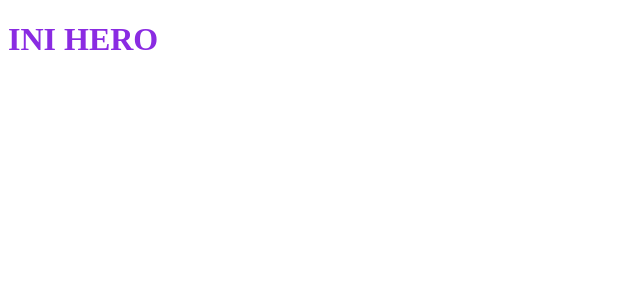
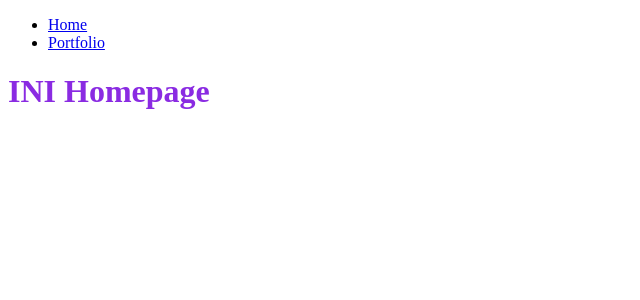
Before and after one commit to atmajayadw/Empathie-revamp, a React (Vite) app: page / in a window 1280 px wide. Shown: the top 300 px of the page, without its empty margins (0-640 px from the left). Built offline with nearby package versions, Linux system fonts and the light colour scheme.

Commit message:
Routing page

```diff
--- a/package.json
+++ b/package.json
@@ -27,6 +27,7 @@
     "eslint-plugin-react-hooks": "^5.0.0",
     "eslint-plugin-react-refresh": "^0.4.16",
     "globals": "^15.14.0",
+    "react-router-dom": "^7.1.5",
     "vite": "^6.0.5"
   }
 }
--- a/src/App.jsx
+++ b/src/App.jsx
@@ -1,13 +1,28 @@
+// import ReactDOM from "react-dom/client";
+import { BrowserRouter, Routes, Route } from "react-router-dom";
+import Navbar from "./pages/Navbar";
 import Home from './pages/Homepage'
 import Portfolio from './pages/Portfolio'
+import NoPage from "./pages/NoPage";
 
 function App() {
 
   return (
     <>
-      <Home/>
+      <BrowserRouter>
+        <Routes>
+            <Route path="/" element={<Navbar />}>
+            <Route index element={<Home />} />
+            <Route path="Portfolio" element={<Portfolio />} />
+            <Route path="*" element={<NoPage />} />
+          </Route>
+        </Routes>
+      </BrowserRouter>
     </>
   )
 }
 
 export default App
+
+// const root = ReactDOM.createRoot(document.getElementById('root'));
+// root.render(<App />);
--- a/src/pages/Homepage.jsx
+++ b/src/pages/Homepage.jsx
@@ -4,7 +4,10 @@
 
     return (
       <>
-        <Hero_Section/>
+        {/* <Hero_Section/> */}
+        <div>
+            <h1>INI Homepage</h1>
+        </div>
       </>
     )
   }
--- /dev/null
+++ b/src/pages/Navbar.jsx
@@ -0,0 +1,22 @@
+import { Outlet, Link } from "react-router-dom";
+
+const Navbar = () => {
+  return (
+    <>
+      <nav>
+        <ul>
+          <li>
+            <Link to="/">Home</Link>
+          </li>
+          <li>
+            <Link to="/portfolio">Portfolio</Link>
+          </li>
+        </ul>
+      </nav>
+
+      <Outlet />
+    </>
+  )
+};
+
+export default Navbar;
--- /dev/null
+++ b/src/pages/NoPage.jsx
@@ -0,0 +1,5 @@
+const NoPage = () => {
+    return <h1>404</h1>;
+  };
+
+export default NoPage;
```
Also changed, not shown: 1 other file (tests, documents, lock files or other folders).
